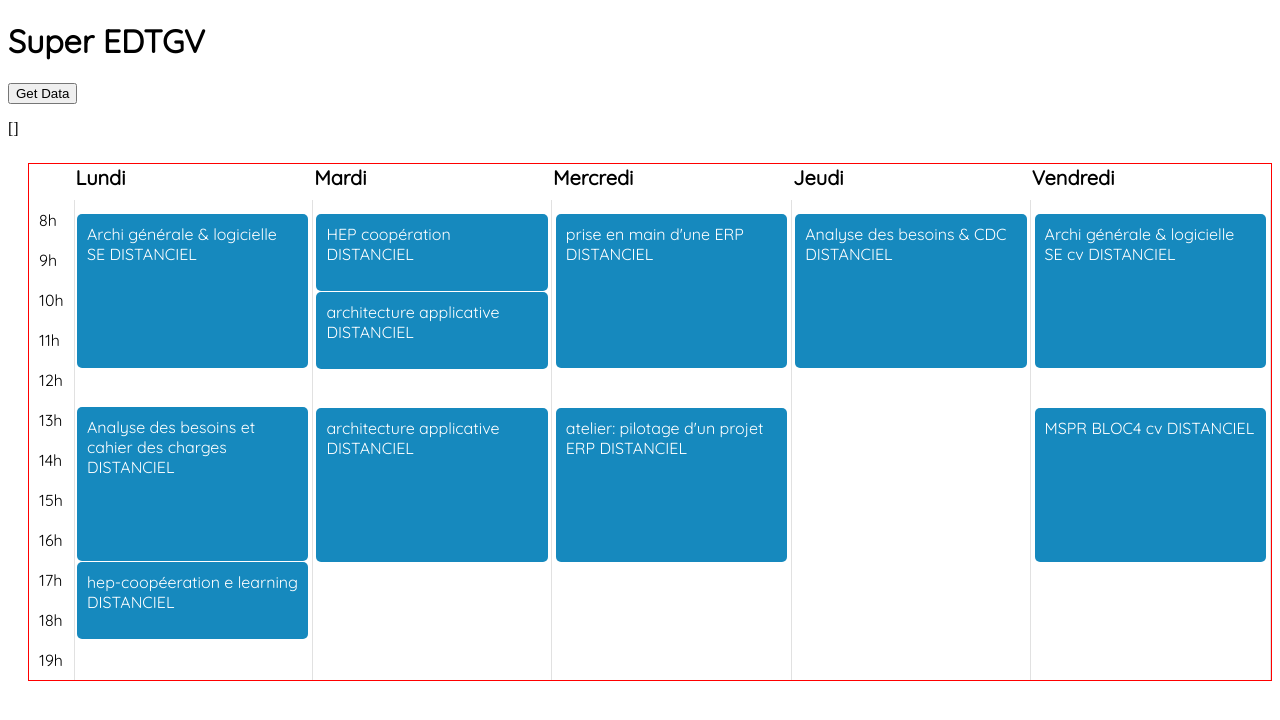
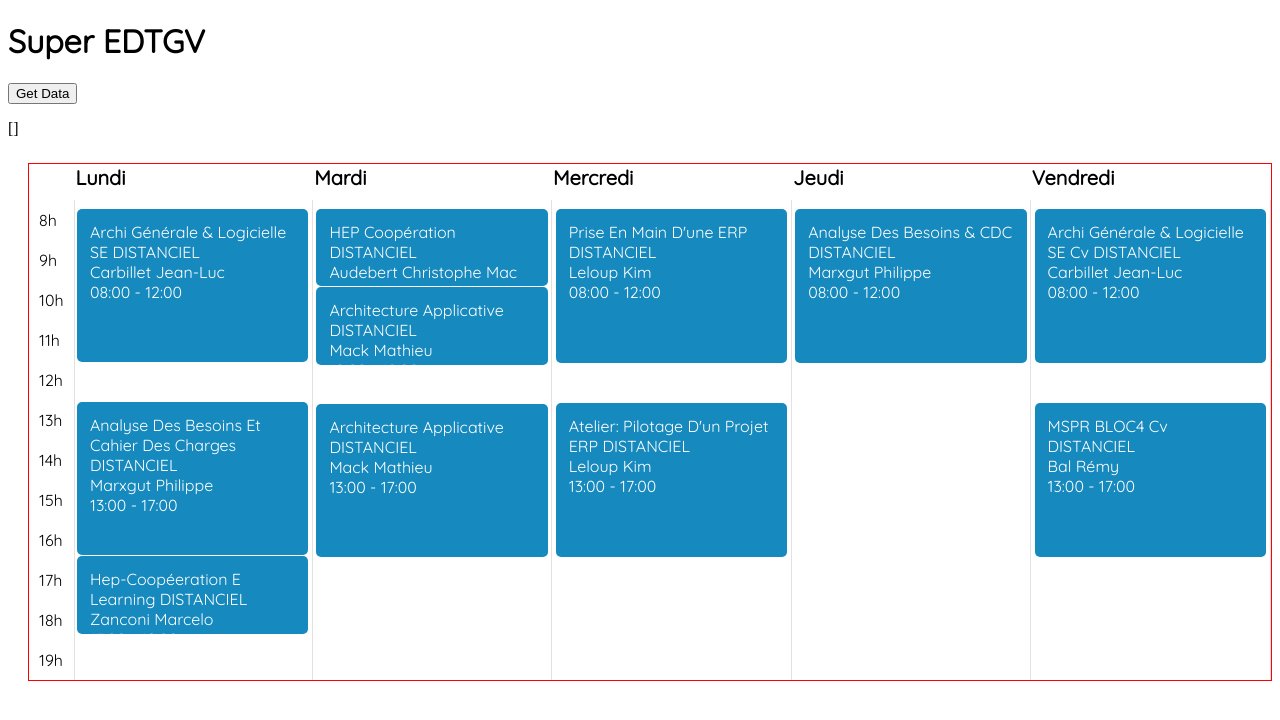
Before and after one commit to STM3900/superEdtgv, a Nuxt app: page / in a window 1280 px wide. Shown: the top 720 px of the page. Built offline with nearby package versions, Linux system fonts and the light colour scheme.

Commit message:
affichages des infos utiles

```diff
--- a/pages/index.vue
+++ b/pages/index.vue
@@ -16,7 +16,13 @@
           >
             <div>
               <div>
-                {{ tab.subject }}
+                <section>
+                  {{ tab.subject }}
+                </section>
+                <section>
+                  {{ tab.professor }}
+                </section>
+                <section>{{ tab.start }} - {{ tab.end }}</section>
               </div>
             </div>
           </div>
@@ -419,6 +425,9 @@ export default {
         tabObj.type = "cours";
         tabObj.coursLength = this.getCoursLength(tab[i]);
         tabObj.subject = tab[i].subject;
+        tabObj.professor = this.truncateProfTag(tab[i].professor);
+        tabObj.start = tab[i].start;
+        tabObj.end = tab[i].end;
 
         finalTab.push(tabObj);
         hoursRemaining -= tabObj.coursLength;
@@ -430,6 +439,9 @@ export default {
       }
 
       return finalTab;
+    },
+    truncateProfTag(str) {
+      return str.replace(/ *\<[^)]*\> */g, "");
     },
   },
 };
@@ -471,7 +483,7 @@ h1 {
 .edt-case > div {
   width: calc(20% - 2px);
 
-  margin-top: 50px;
+  margin-top: 45px;
   height: 90%;
 
   margin-right: 2px;
@@ -501,7 +513,9 @@ h1 {
   font-family: "Quicksand", sans-serif;
   color: white;
   height: 100%;
-  padding: 10px;
+  padding: 13px;
+
+  text-transform: capitalize;
 }
 
 .edt-case div .filler {
```
